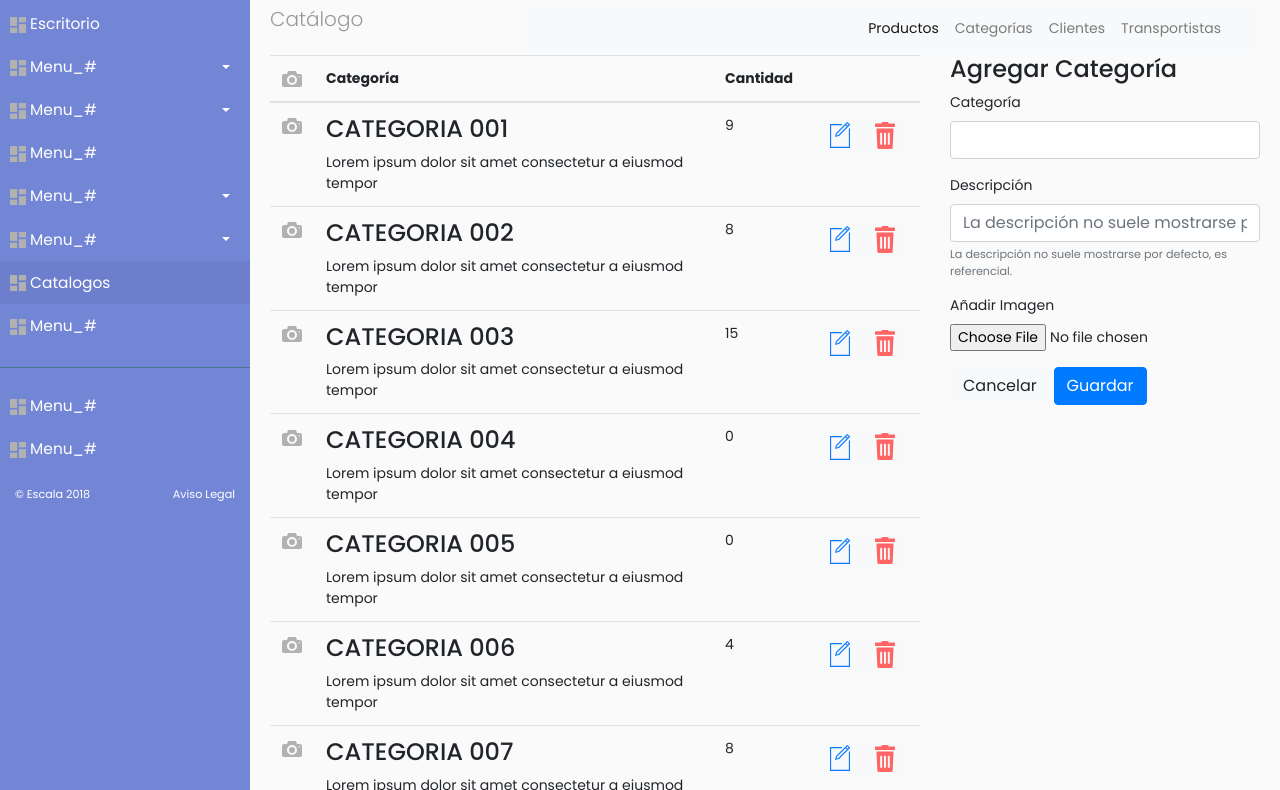
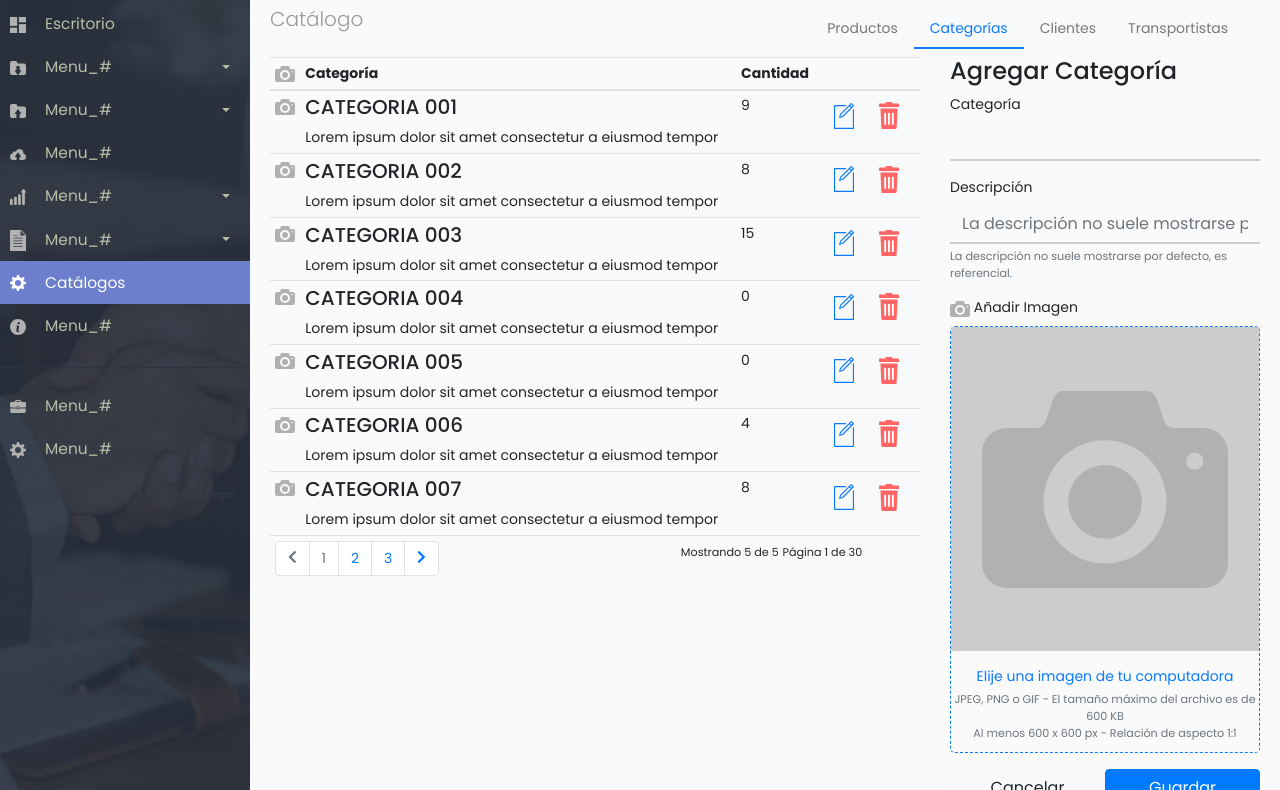
Before and after one commit to rivadeveira/prueba-maquetacion, a plain HTML site: page index.html in a window 1280 px wide. Shown: the part 74-864 px from the top of the page. Drawn offline with nearby package versions, Linux system fonts and the light colour scheme.

Commit message:
Agregar fixes de diseño del formulario y demas

```diff
--- a/index.html
+++ b/index.html
@@ -28,7 +28,7 @@
             <ul class="navbar-nav ml-md-auto header-nav">
                 <li class="nav-item text-center active">
                     <a class="nav-link" href="#">
-                        <img src="./img/settings.svg" alt="">
+                        <img src="./img/mechanic-tools.svg" alt="">
                     </a>
                 </li>
                 <li class="nav-item text-center">
@@ -38,7 +38,7 @@
                 </li>
                 <li class="nav-item text-center">
                     <a class="nav-link" href="#">
-                        <img src="./img/mechanic-tools.svg" alt="">
+                        <img src="./img/Notification.svg" alt="">
                     </a>
                 </li>
                 <li class="nav-item text-center">
@@ -58,13 +58,13 @@
                 <li>
                     <a href="#">
                         <img src="./img/dashboard.svg" />
-                        Escritorio
+                        <span>Escritorio</span>
                     </a>
                 </li>
                 <li>
                     <a href="#menuA" data-toggle="collapse" aria-expanded="false" class="dropdown-toggle collapsed">
-                        <img src="./img/dashboard.svg" />
-                        Menu_#
+                        <img src="./img/in folder.svg" />
+                        <span>Menu_#</span>
                     </a>
                     <ul class="list-unstyled collapse" id="menuA">
                         <li>
@@ -80,8 +80,8 @@
                 </li>
                 <li>
                     <a href="#menuB" data-toggle="collapse" aria-expanded="false" class="dropdown-toggle collapsed">
-                        <img src="./img/dashboard.svg" />
-                        Menu_#
+                        <img src="./img/out folder.svg" />
+                        <span>Menu_#</span>
                     </a>
                     <ul class="list-unstyled collapse" id="menuB">
                         <li>
@@ -97,14 +97,14 @@
                 </li>
                 <li>
                     <a href="#">
-                        <img src="./img/dashboard.svg" />
-                        Menu_#
+                        <img src="./img/Cloud.svg" />
+                        <span>Menu_#</span>
                     </a>
                 </li>
                 <li>
                     <a href="#menuC" data-toggle="collapse" aria-expanded="false" class="dropdown-toggle collapsed">
-                        <img src="./img/dashboard.svg" />
-                        Menu_#
+                        <img src="./img/growth.svg" />
+                        <span>Menu_#</span>
                     </a>
                     <ul class="list-unstyled collapse" id="menuC">
                         <li>
@@ -120,8 +120,8 @@
                 </li>
                 <li>
                     <a href="#menuD" data-toggle="collapse" aria-expanded="false" class="dropdown-toggle collapsed">
-                        <img src="./img/dashboard.svg" />
-                        Menu_#
+                        <img src="./img/Documento.svg" />
+                        <span>Menu_#</span>
                     </a>
                     <ul class="list-unstyled collapse" id="menuD">
                         <li>
@@ -137,32 +137,32 @@
                 </li>
                 <li class="active">
                     <a href="#">
-                        <img src="./img/dashboard.svg" />
-                        Catalogos
+                        <img src="./img/settings.svg" />
+                        <span>Catálogos</span>
                     </a>
                 </li>
                 <li>
                     <a href="#">
-                        <img src="./img/dashboard.svg" />
-                        Menu_#
+                        <img src="./img/info.svg" />
+                        <span>Menu_#</span>
                     </a>
                 </li>
             </ul>
             <ul class="list-unstyled">
                 <li>
                     <a href="#">
-                        <img src="./img/dashboard.svg" />
-                        Menu_#
+                        <img src="./img/office.svg" />
+                        <span>Menu_#</span>
                     </a>
                 </li>
                 <li>
                     <a href="#">
-                        <img src="./img/dashboard.svg" />
-                        Menu_#
+                        <img src="./img/settings.svg" />
+                        <span>Menu_#</span>
                     </a>
                 </li>
             </ul>
-            <footer class="footer">
+            <footer class="footer font-sidebar">
                 <div class="container">
                     <small class="float-left">© Escala 2018</small>
                     <small class="float-right">Aviso Legal</small>
@@ -181,16 +181,15 @@
                 </div>
                 <div class="col-sm-9">
                     <nav class="navbar navbar-expand-lg navbar-light bg-light">
-                        <div class="container-fluid">
                         <button class="btn btn-dark d-inline-block d-lg-none ml-auto collapsed" type="button" data-toggle="collapse" data-target="#navbarSupportedContent" aria-controls="navbarSupportedContent" aria-expanded="false" aria-label="Toggle navigation">
                             <svg class="svg-inline--fa fa-align-justify fa-w-14" aria-hidden="true" data-prefix="fas" data-icon="align-justify" role="img" xmlns="http://www.w3.org/2000/svg" viewBox="0 0 448 512" data-fa-i2svg=""><path fill="currentColor" d="M0 84V44c0-8.837 7.163-16 16-16h416c8.837 0 16 7.163 16 16v40c0 8.837-7.163 16-16 16H16c-8.837 0-16-7.163-16-16zm16 144h416c8.837 0 16-7.163 16-16v-40c0-8.837-7.163-16-16-16H16c-8.837 0-16 7.163-16 16v40c0 8.837 7.163 16 16 16zm0 256h416c8.837 0 16-7.163 16-16v-40c0-8.837-7.163-16-16-16H16c-8.837 0-16 7.163-16 16v40c0 8.837 7.163 16 16 16zm0-128h416c8.837 0 16-7.163 16-16v-40c0-8.837-7.163-16-16-16H16c-8.837 0-16 7.163-16 16v40c0 8.837 7.163 16 16 16z"></path></svg><!-- <i class="fas fa-align-justify"></i> -->
                         </button>
                         <div class="navbar-collapse collapse" id="navbarSupportedContent" style="">
-                                <ul class="nav navbar-nav ml-auto">
-                                    <li class="nav-item active">
+                            <ul class="nav ml-auto nav-fill subnav">
+                                <li class="nav-item">
                                     <a class="nav-link" href="#">Productos</a>
                                 </li>
-                                    <li class="nav-item">
+                                <li class="nav-item active">
                                     <a class="nav-link" href="#">Categorías</a>
                                 </li>
                                 <li class="nav-item">
@@ -202,14 +201,14 @@
                             </ul>
                         </div>
 
-                        </div>
+
                     </nav>
                 </div>
             </div>
             <div class="row">
                 <div class="col-sm-8">
-                    <div class="">
-                        <table class="table">
+                    <div class="table-responsive">
+                        <table class="table table-sm">
                             <thead>
                                 <tr>
                                     <th>
@@ -226,7 +225,7 @@
                                         <img src="./img/photo-camera.svg" alt="">
                                     </td>
                                     <td>
-                                        <h4>CATEGORIA 001</h4>
+                                        <h5>CATEGORIA 001</h5>
                                         Lorem ipsum dolor sit amet consectetur a eiusmod tempor
                                     </td>
                                     <td>9</td>
@@ -246,7 +245,7 @@
                                         <img src="./img/photo-camera.svg" alt="">
                                     </td>
                                     <td>
-                                        <h4>CATEGORIA 002</h4>
+                                        <h5>CATEGORIA 002</h5>
                                         Lorem ipsum dolor sit amet consectetur a eiusmod tempor
                                     </td>
                                     <td>8</td>
@@ -266,7 +265,7 @@
                                         <img src="./img/photo-camera.svg" alt="">
                                     </td>
                                     <td>
-                                        <h4>CATEGORIA 003</h4>
+                                        <h5>CATEGORIA 003</h5>
                                         Lorem ipsum dolor sit amet consectetur a eiusmod tempor
                                     </td>
                                     <td>15</td>
@@ -286,7 +285,7 @@
                                         <img src="./img/photo-camera.svg" alt="">
                                     </td>
                                     <td>
-                                        <h4>CATEGORIA 004</h4>
+                                        <h5>CATEGORIA 004</h5>
                                         Lorem ipsum dolor sit amet consectetur a eiusmod tempor
                                     </td>
                                     <td>0</td>
@@ -306,7 +305,7 @@
                                         <img src="./img/photo-camera.svg" alt="">
                                     </td>
                                     <td>
-                                        <h4>CATEGORIA 005</h4>
+                                        <h5>CATEGORIA 005</h5>
                                         Lorem ipsum dolor sit amet consectetur a eiusmod tempor
                                     </td>
                                     <td>0</td>
@@ -326,7 +325,7 @@
                                         <img src="./img/photo-camera.svg" alt="">
                                     </td>
                                     <td>
-                                        <h4>CATEGORIA 006</h4>
+                                        <h5>CATEGORIA 006</h5>
                                         Lorem ipsum dolor sit amet consectetur a eiusmod tempor
                                     </td>
                                     <td>4</td>
@@ -346,7 +345,7 @@
                                         <img src="./img/photo-camera.svg" alt="">
                                     </td>
                                     <td>
-                                        <h4>CATEGORIA 007</h4>
+                                        <h5>CATEGORIA 007</h5>
                                         Lorem ipsum dolor sit amet consectetur a eiusmod tempor
                                     </td>
                                     <td>8</td>
@@ -408,7 +407,7 @@
                 </div>
                 <div class="col-sm-4">
                     <h4>Agregar Categoría</h4>
-                    <form>
+                    <form class="form-nuevo-catalogo">
                         <div class="form-group">
                             <label for="categoria">Categoría</label>
                             <input type="text" class="form-control" id="categoria">
@@ -419,11 +418,20 @@
                             <small id="ayudaDesc" class="form-text text-muted">La descripción no suele mostrarse por defecto, es referencial.</small>
                         </div>
                         <div class="form-group">
-                            <label for="imagen">Añadir Imagen</label>
-                            <input type="file" class="form-control-file" id="imagen">
+                            <label for="imagen">
+                                <img class="img-inline" src="./img/photo-camera.svg" alt="">
+                                Añadir Imagen
+                            </label>
+                            <div class="input-file">
+                                <input type="file" class="form-control-file" id="imagen" aria-describedby="ayudaImagen">
+                                <small id="ayudaImagen" class="form-text text-muted text-center">JPEG, PNG o GIF - El tamaño máximo del archivo es de 600 KB <br/>
+                                Al menos 600 x 600 px - Relación de aspecto 1:1</small>
                             </div>
+                        </div>
+                        <div class="buttons">
                             <button type="reset" class="btn btn-light">Cancelar</button>
                             <button type="submit" class="btn btn-primary">Guardar</button>
+                        </div>
                     </form>
                 </div>
             </div>
--- a/style.css
+++ b/style.css
@@ -31,10 +31,26 @@ a, a:hover, a:focus {
     width: 18px;
 }
 .form-header {
-    width: calc(100% - 270px);
+    width: calc(90% - 270px);
+    margin-left: 7%;
+}
+.form-header input {
+    border-radius: 20px;
+    background: rgba(240, 240, 240, 1) url(./img/Search\ Icon.svg) 96% center  no-repeat;
+    background-size: 16px 16px;
 }
 img.avatar {
     width: 50px;
+}
+
+.subnav a{
+    color: rgba(120, 120, 120, 1);
+}
+.subnav .active {
+    border-bottom: rgba(10, 122, 255, 1) 2px solid;
+}
+.subnav .active a{
+    color: rgba(10, 122, 255, 1);
 }
 
 #content {
@@ -45,12 +61,22 @@ img.avatar {
 }
 
 #sidebar {
+    position: relative;
     min-width: 250px;
     max-width: 250px;
     min-height: calc(100vh - 56px);
-    background: #7386D5;
+    background: url(./img/Background.png) 25% center no-repeat;/*#7386D5;*/
+    background-size: cover;
     color: #fff;
     transition: all 0.3s;
+}
+#sidebar::before {
+    content: " ";
+    width: 100%;
+    height: 100%;
+    position: absolute;
+    top: 0;
+    background-color: rgba(38, 47, 61, .9);
 }
 
 #sidebar .sidebar-header {
@@ -62,7 +88,13 @@ img.avatar {
     width: 16px;
 }
 
-table img {
+#sidebar span {
+    display: inline-block;
+    text-indent: 15px;
+}
+
+table img,
+label img {
     width: 20px;
 }
 
@@ -81,15 +113,22 @@ table img {
     font-size: 1.1em;
     display: block;
     position: relative;
+    color: rgba(186, 189, 168, 1);
 }
 #sidebar ul li a:hover {
-    color: #7386D5;
-    background: #fff;
+    color: #ffffff;
+    background: rgba(25, 33, 43, 1);
+}
+#sidebar ul li.active > a img, #sidebar ul li a:hover img {
+    filter: brightness(0) invert(1);
 }
 
 #sidebar ul li.active > a, a[aria-expanded="true"] {
     color: #fff;
     background: #6d7fcc;
+}
+.font-sidebar, .font-sidebar small {
+    color: rgba(186, 189, 168, 1)
 }
 ul ul a {
     font-size: 0.9em !important;
@@ -115,6 +154,50 @@ ul ul a {
     transform: translateY(-50%);
 }
 
+.form-nuevo-catalogo .buttons {
+    display: flex;
+    flex-flow: row wrap;
+}
+.form-nuevo-catalogo button {
+    flex-basis: 50%;
+}
+.form-nuevo-catalogo input[type=text] {
+    background: transparent;
+    border: none;
+    border-radius: 0px;
+    border-bottom: #cccccc 2px solid;
+}
+
+.form-nuevo-catalogo input[type=file] {
+    position: relative;
+    /*opacity: 0;*/
+    height: 360px;
+}
+.form-nuevo-catalogo input[type=file]::before {
+    content: "";
+    position: absolute;
+    top: 0;
+    width: 100%;
+    height: 90%;
+    background: #cccccc url(./img/photo-camera.svg) center 50% no-repeat;
+    background-size: 80%;
+}
+.form-nuevo-catalogo input[type=file]::after {
+    content: "Elije una imagen de tu computadora";
+    color: rgba(10, 122, 255, 1);
+    position: absolute;
+    bottom: 0;
+    left:0;
+    width: 100%;
+    text-align: center;
+}
+.input-file {
+    border: 1px dashed rgba(10, 122, 255, 1);
+    border-radius: 5px;
+    padding-bottom: 10px;
+    margin-bottom: 10px;
+}
+
 @media (max-width: 768px) {
     #sidebar {
         margin-left: -250px;
@@ -124,6 +207,7 @@ ul ul a {
     }
     .form-header {
         width: 100%;
+        margin-left: 0%;
     }
     .header-nav {
         flex-flow: row wrap;
```
Lines whose indentation alone changed are shown as unchanged.
